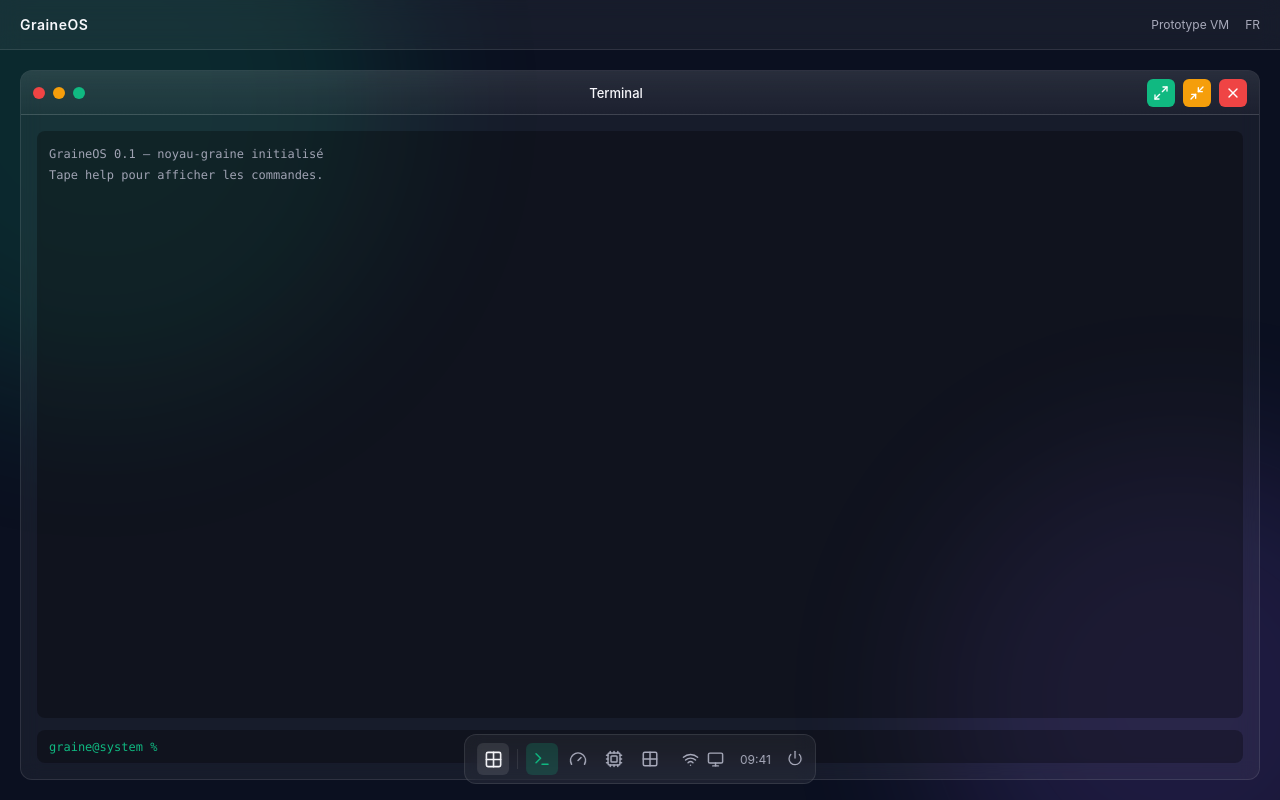
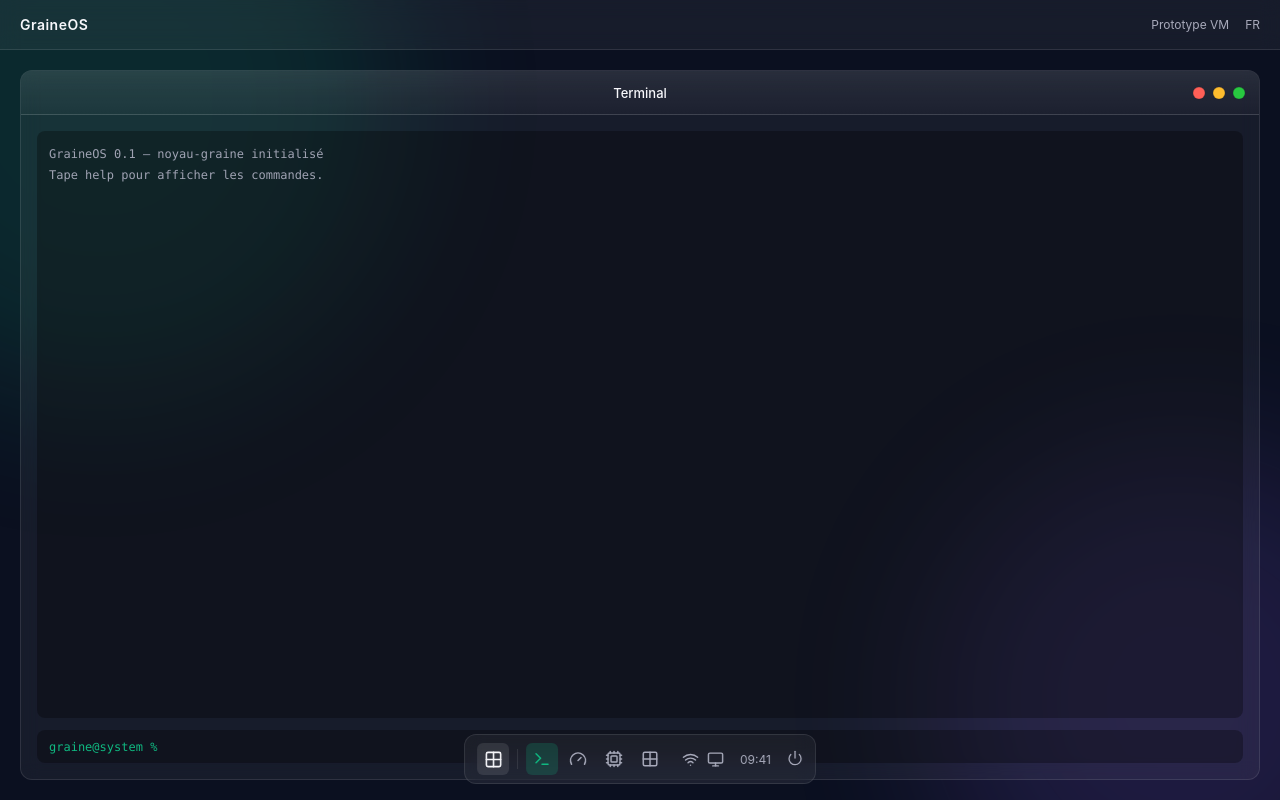
Before and after one commit to graineos/os, a React (Vite) app: page / in a window 1280 px wide. Built offline with nearby package versions, Linux system fonts and the light colour scheme.

Commit message:
Fix window controls and restore minimized apps
* fix: restore minimized windows and use macOS controls on right

* style: make right-side window controls match macOS traffic lights

```diff
--- a/src/main.tsx
+++ b/src/main.tsx
@@ -1,6 +1,6 @@
 import React, { useMemo, useState } from "react";
 import { createRoot } from "react-dom/client";
-import { AppWindow, Cpu, Gauge, Grid2X2, Monitor, Power, Terminal, Wifi, Maximize2, Minimize2, X } from "lucide-react";
+import { AppWindow, Cpu, Gauge, Grid2X2, Monitor, Power, Terminal, Wifi } from "lucide-react";
 import { kernel } from "./kernel/kernel";
 import "./styles.css";
 
@@ -31,6 +31,17 @@ function App() {
 
   function push(kind: LogLine["kind"], text: string) {
     setLogs((current) => [...current, { kind, text }]);
+  }
+
+  function openPanel(nextPanel: Panel) {
+    setPanel(nextPanel);
+    setIsVisible(true);
+    setWindowState("normal");
+  }
+
+  function closeWindow() {
+    setIsVisible(false);
+    setWindowState("normal");
   }
 
   function run(raw: string) {
@@ -83,10 +94,10 @@ function App() {
         </div>
 
         <footer className="floating-taskbar">
-          <button className="launcher" onClick={() => setPanel("about")}><Grid2X2 size={19} /></button>
+          <button className="launcher" onClick={() => openPanel("about")}><Grid2X2 size={19} /></button>
           <div className="taskbar-divider" />
           <div className="pinned-apps">
-            {apps.slice(0, 4).map((app) => <button key={app.id} className={panel === app.id ? "task-button active" : "task-button"} onClick={() => { setPanel(app.id); setIsVisible(true); }} title={app.label}>{app.icon}</button>)}
+            {apps.slice(0, 4).map((app) => <button key={app.id} className={panel === app.id ? "task-button active" : "task-button"} onClick={() => openPanel(app.id)} title={app.label}>{app.icon}</button>)}
           </div>
           <div className="system-tray"><Wifi size={17} /><Monitor size={17} /><span className="clock">09:41</span><button className="power" onClick={() => run("reboot")}><Power size={16} /></button></div>
         </footer>
@@ -106,30 +117,26 @@ function App() {
 
       <section className={`window-shell ${windowState}`}>
         <header className="window-titlebar">
-          <div className="traffic-lights"><span className="red" /><span className="amber" /><span className="green" /></div>
           <div className="window-title">{apps.find((item) => item.id === panel)?.label}</div>
-          <div className="window-controls">
+          <div className="window-controls traffic-lights" aria-label="Contrôles de la fenêtre">
             <button
-              className="window-button green"
-              onClick={() => setWindowState(windowState === "maximized" ? "normal" : "maximized")}
-              title="Développer"
-            >
-              <Maximize2 size={16} />
-            </button>
+              className="traffic-button red"
+              onClick={closeWindow}
+              title="Fermer"
+              aria-label="Fermer"
+            />
             <button
-              className="window-button orange"
+              className="traffic-button amber"
               onClick={() => setWindowState("minimized")}
               title="Réduire"
-            >
-              <Minimize2 size={16} />
-            </button>
+              aria-label="Réduire"
+            />
             <button
-              className="window-button red"
-              onClick={() => setIsVisible(false)}
-              title="Fermer"
-            >
-              <X size={16} />
-            </button>
+              className="traffic-button green"
+              onClick={() => setWindowState(windowState === "maximized" ? "normal" : "maximized")}
+              title={windowState === "maximized" ? "Restaurer" : "Développer"}
+              aria-label={windowState === "maximized" ? "Restaurer" : "Développer"}
+            />
           </div>
         </header>
 
@@ -175,10 +182,10 @@ function App() {
       </section>
 
       <footer className="floating-taskbar">
-        <button className="launcher" onClick={() => setPanel("about")}><Grid2X2 size={19} /></button>
+        <button className="launcher" onClick={() => openPanel("about")}><Grid2X2 size={19} /></button>
         <div className="taskbar-divider" />
         <div className="pinned-apps">
-          {apps.slice(0, 4).map((app) => <button key={app.id} className={panel === app.id ? "task-button active" : "task-button"} onClick={() => setPanel(app.id)} title={app.label}>{app.icon}</button>)}
+          {apps.slice(0, 4).map((app) => <button key={app.id} className={panel === app.id ? "task-button active" : "task-button"} onClick={() => openPanel(app.id)} title={app.label}>{app.icon}</button>)}
         </div>
         <div className="system-tray"><Wifi size={17} /><Monitor size={17} /><span className="clock">09:41</span><button className="power" onClick={() => run("reboot")}><Power size={16} /></button></div>
       </footer>
```
Also changed, not shown: src/styles.css.
